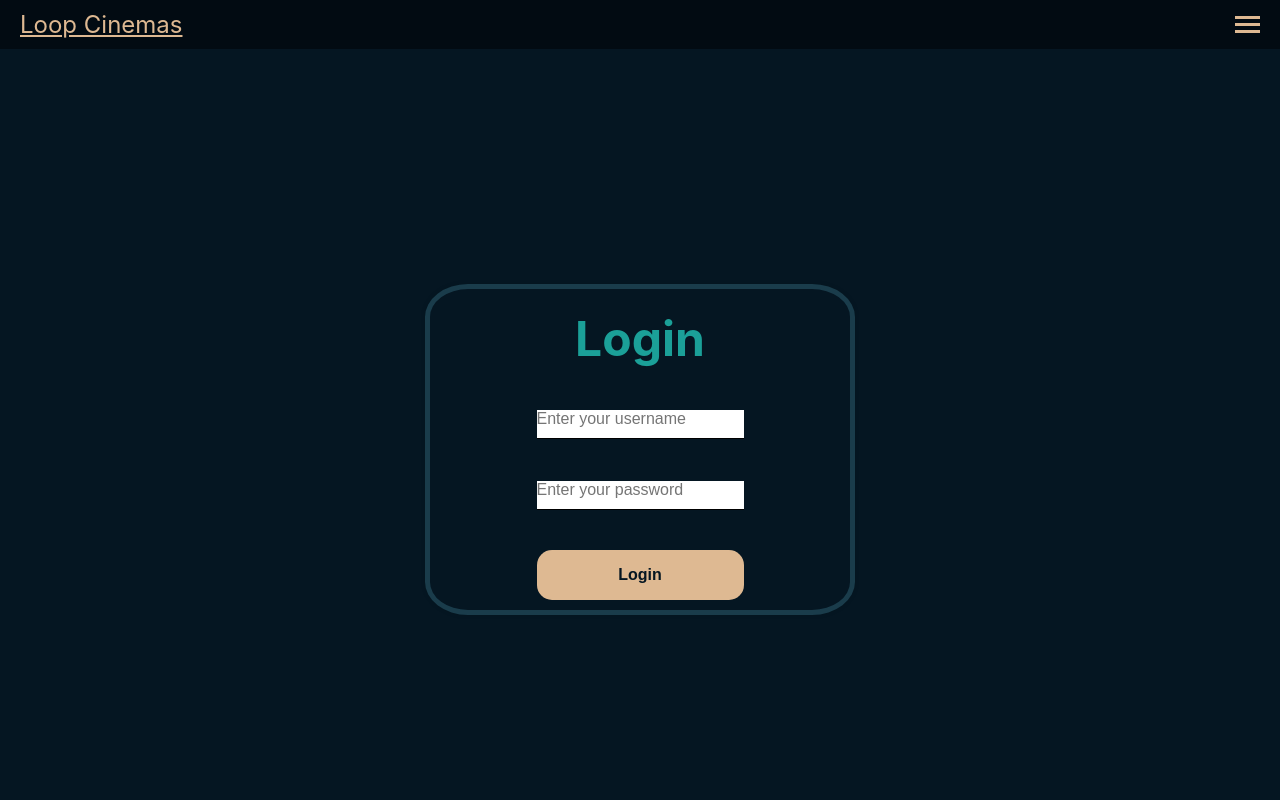
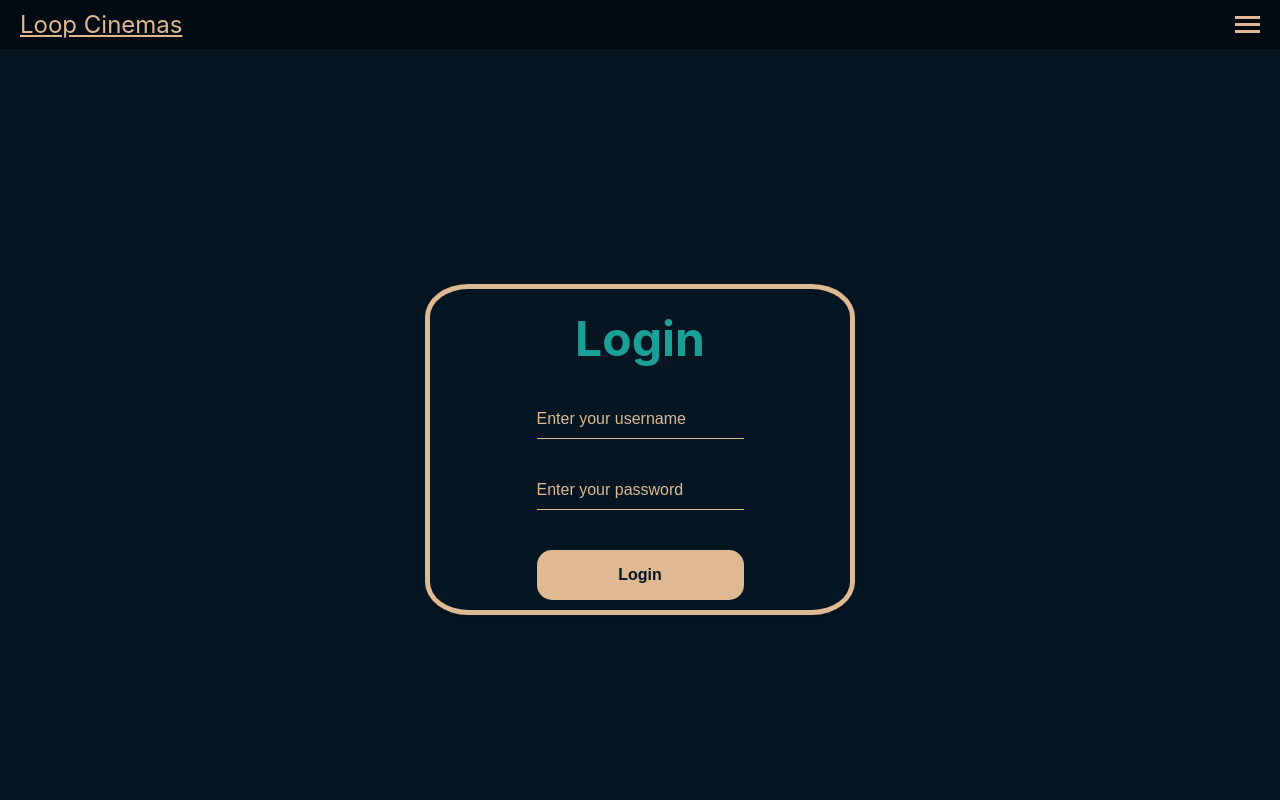
Before and after one commit to rmit-fwp-s2-23/cinema-website, a React (Create React App) app in the folder assignment1/: page /login in a window 1280 px wide. Shown: the top 800 px of the page. Built offline with nearby package versions, Linux system fonts and the light colour scheme.

Commit message:
change color

```diff
--- a/assignment1/src/Pages/Login/Login.css
+++ b/assignment1/src/Pages/Login/Login.css
@@ -12,7 +12,7 @@
     max-width: 400px;
     width: 100%;
     padding: 10px;
-    border: 5px solid rgba(59, 119, 139, 0.4);
+    border: 5px solid #deb992;
     border-radius: 10%;
     box-shadow: 0px 0px 5px rgba(0, 0, 0, 0.1);
 
@@ -30,8 +30,12 @@
     font-size: 1rem;
     border: 0;
     padding: 0;
-    border-bottom: 1px solid black;
+    border-bottom: 1px solid #deb992;
     padding-bottom: 10px;
+    background-color: #051622;
+    color: #deb992;
+
+
 }
 
 .login-form-member {
@@ -42,3 +46,7 @@
 .login-form span {
     color: red;
 }
+
+::placeholder {
+    color: #deb992;
+}
--- a/assignment1/src/Pages/MyProfile/MyProfile.css
+++ b/assignment1/src/Pages/MyProfile/MyProfile.css
@@ -31,7 +31,7 @@
   justify-content: space-between;
   align-items: center;
   padding: 20px;
-  border: 5px solid rgba(59, 119, 139, 0.4);
+  border: 5px solid #deb992;
   border-radius: 8px;
   box-shadow: 0px 0px 5px rgba(0, 0, 0, 0.1);
   display: flex;
@@ -52,7 +52,8 @@
   gap: 40px;
   justify-content: center;
   padding: 20px;
-  background-color: #f5f5f5;
+  background-color: #deb992;
+  color: #051622;
   border-radius: 8px;
   max-width: 400px; /* Set the maximum width you prefer */
   min-width: 400px;
@@ -73,6 +74,7 @@
 .myprofile-form-member {
   text-align: left;
   font-size: 20px;
+
 }
 
 .myprofile-form-member input {
@@ -81,8 +83,10 @@
   font-size: 1rem;
   border: 0;
   padding: 0;
-  border-bottom: 1px solid black;
+  border-bottom: 1px solid #deb992;
   padding-bottom: 10px;
+  background-color: #051622;
+  color: #deb992;
 
 }
 
--- a/assignment1/src/Pages/register/Register.css
+++ b/assignment1/src/Pages/register/Register.css
@@ -12,7 +12,7 @@
   max-width: 400px;
   width: 100%;
   padding: 10px;
-  border: 5px solid rgba(59, 119, 139, 0.4);
+  border: 5px solid #deb992;
   border-radius: 10%;
   box-shadow: 0px 0px 5px rgba(0, 0, 0, 0.1);
 }
@@ -23,7 +23,9 @@
   font-size: 1rem;
   border: 0;
   padding: 0;
-  border-bottom: 1px solid black;
+  border-bottom: 1px solid #deb992;
+  background-color: #051622;
+  color: #deb992;
 }
 
 .register-form {
```
